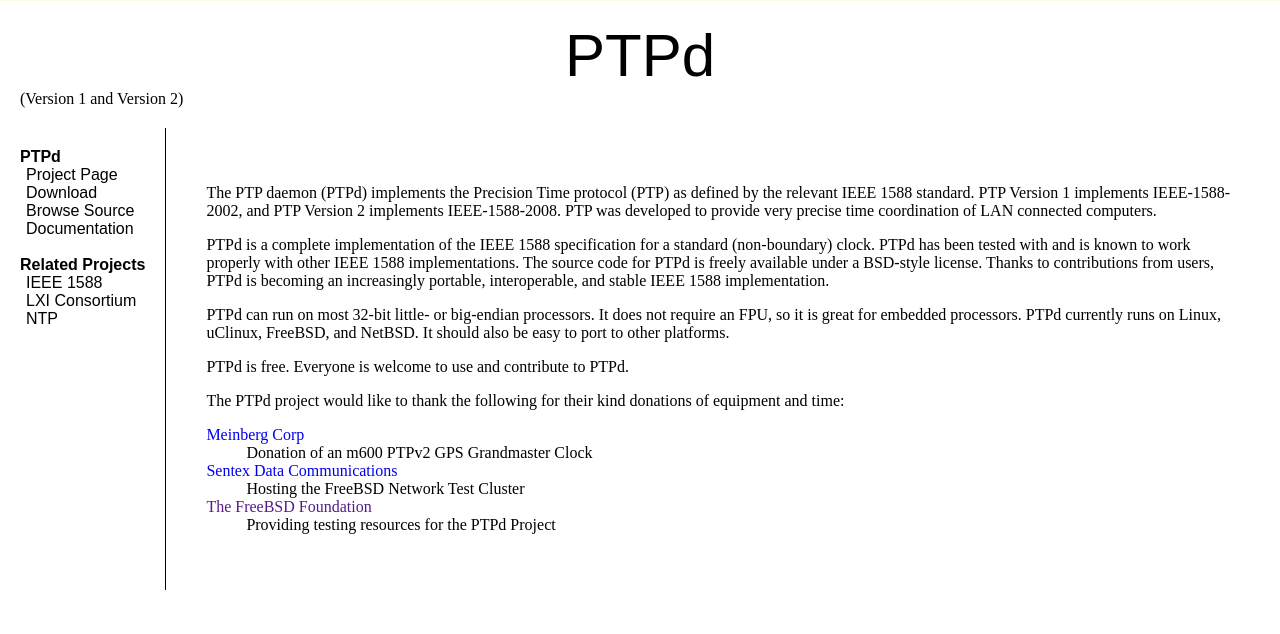
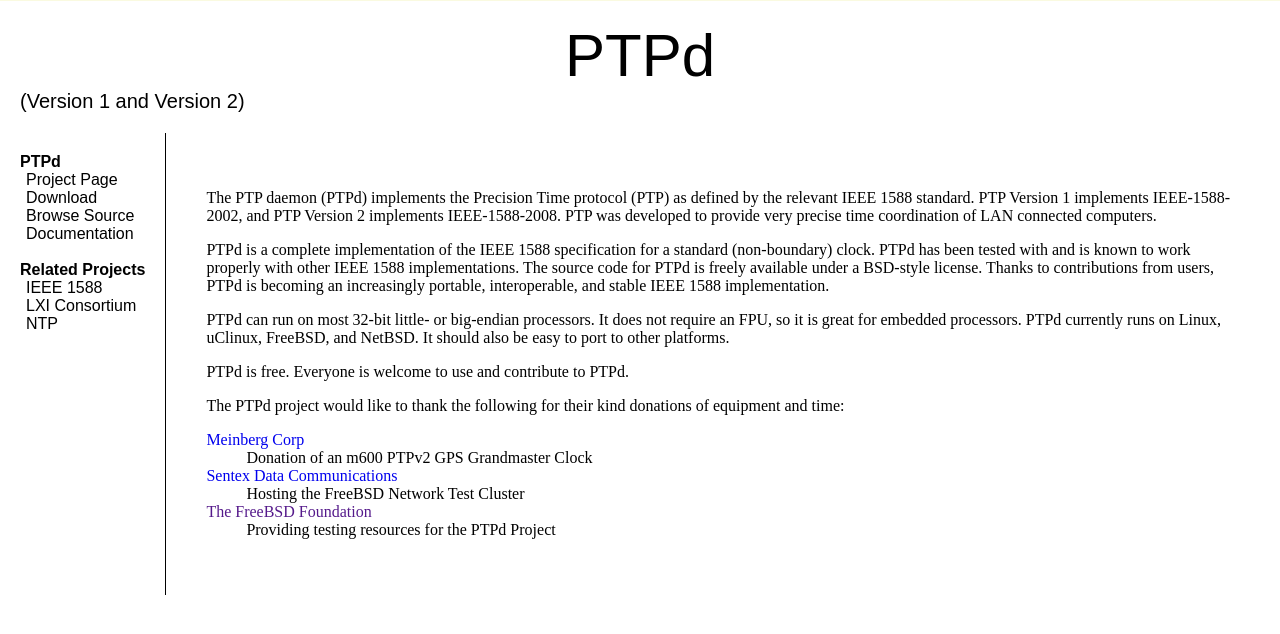
Before and after one commit to ptpd/ptpd, a plain HTML site: page doc/index.html in a window 1280 px wide. Shown: the part 44-678 px from the top of the page. Drawn offline with Linux system fonts and the light colour scheme.

Commit message:
Add a subtitle_text class.

```diff
--- a/doc/stylesheet.css
+++ b/doc/stylesheet.css
@@ -41,6 +41,11 @@ a:active {
 	font-size: 60px;
 }
 
+.subtitle_text {
+	font-family: sans-serif;
+	font-size: 20px;
+}
+
 .sidebar_table {
 	background-color: #ffffff;
 	margin: 20px;
```
